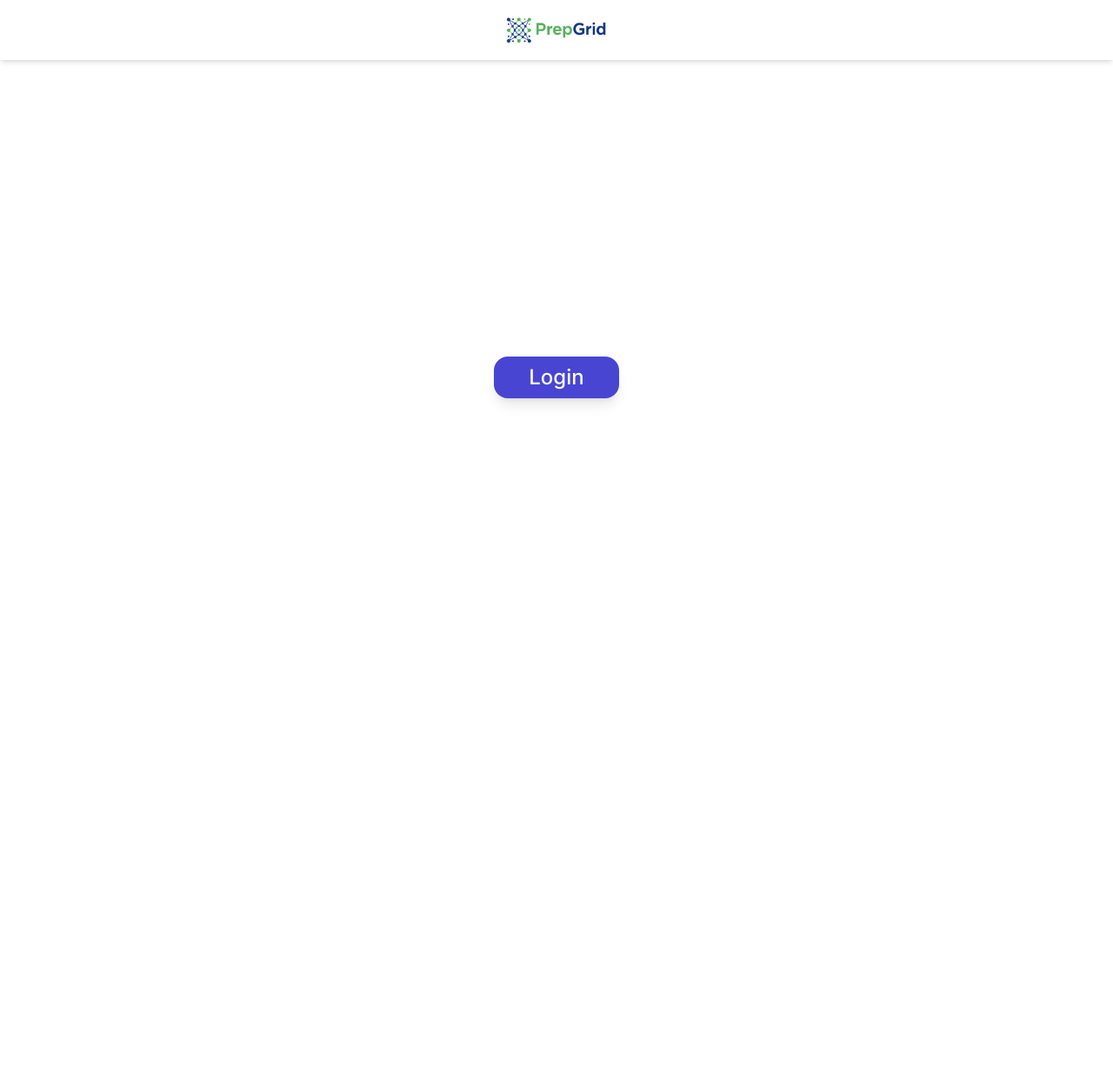
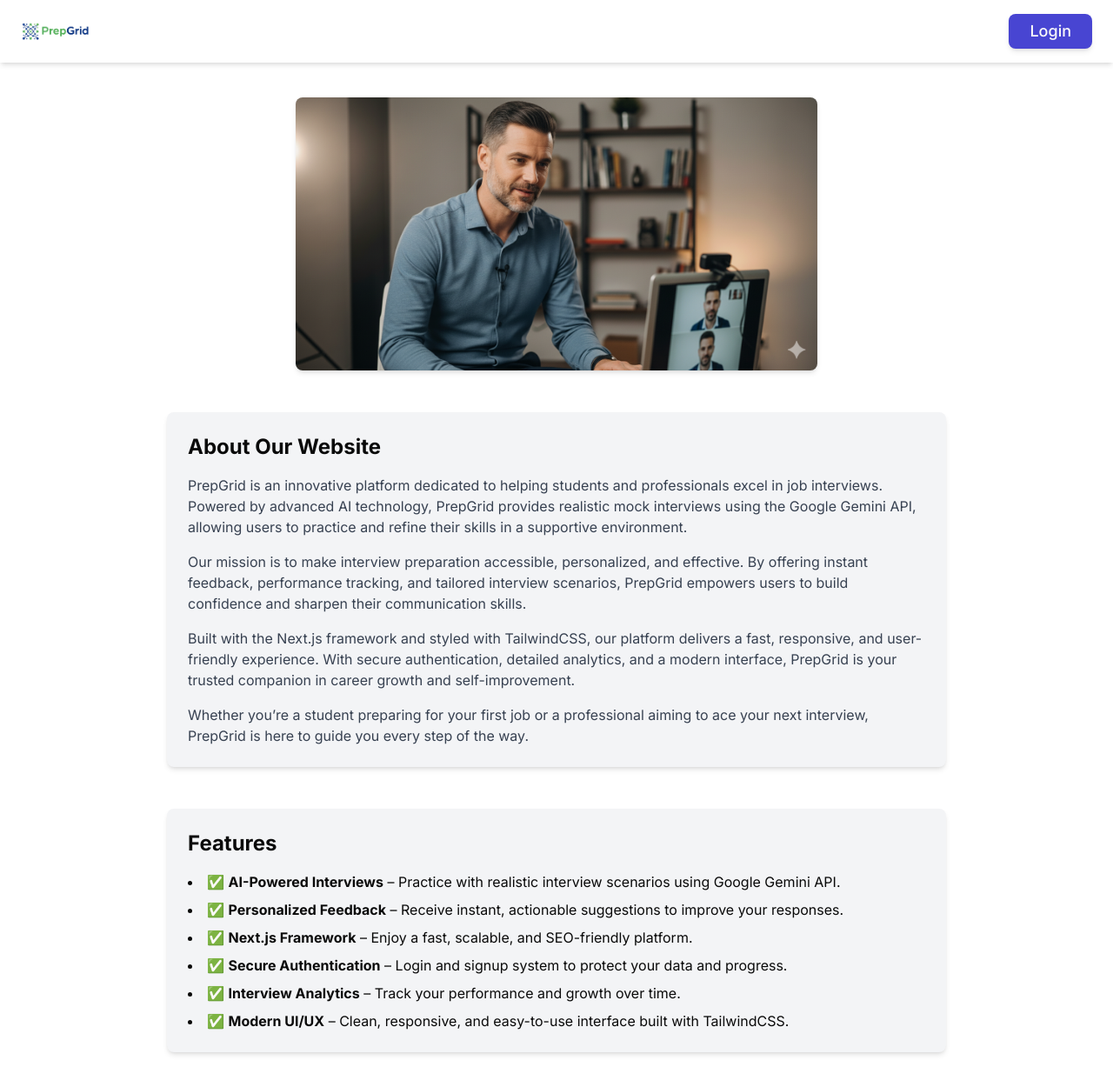
Before and after one commit to Schaaz/ai-mock-interview, a Next.js app: page / in a window 1280 px wide. Shown: the whole page at 87% size. Before the commit the page ends 800 px from the top, so only its background shows below. Built offline with nearby package versions, Linux system fonts and the light colour scheme.

Commit message:
frontend changes

```diff
--- a/app/page.js
+++ b/app/page.js
@@ -4,26 +4,79 @@
 
 export default function Home() {
   return (
-    <div className="flex flex-col min-h-screen items-center">
-      {/* Header with centered logo */}
-      <header className="w-full flex justify-center py-4 shadow-md">
+    <div className="flex flex-col min-h-screen">
+
+      {/* Header with logo on left and login button on right */}
+      <header className="w-full flex justify-between items-center px-6 py-4 shadow-md">
+        <div className="flex items-center">
           <Image
-          src="/logo1.png"   // replace with your logo path
+            src="/logo1.png" // replace with your logo path
             alt="Logo"
-          width={120}
-          height={120}
+            width={80}
+            height={80}
             className="object-contain"
           />
-      </header>
-
-      {/* Main content with big login button */}
-      <main className="flex flex-1 justify-center items-center">
+        </div>
+        <div>
           <Link href="/dashboard">
-          <Button className="text-2xl px-10 py-6 rounded-2xl shadow-lg">
+            <Button className="text-lg px-6 py-2 rounded-lg shadow-md">
               Login
             </Button>
           </Link>
+        </div>
+      </header>
+
+      {/* Main content area */}
+      <main className="flex flex-col flex-1 items-center px-6 py-10 space-y-12">
+
+        {/* Image section about the website */}
+        <section className="w-full max-w-4xl flex justify-center">
+          <Image
+            src="/image.png" // replace with your content image path
+            alt="About Website"
+            width={600}
+            height={400}
+            className="rounded-lg shadow-md object-cover"
+          />
+        </section>
+
+        {/* Content section 1 */}
+<section className="w-full max-w-4xl bg-gray-100 p-6 rounded-lg shadow-md">
+  <h2 className="text-2xl font-bold mb-4">About Our Website</h2>
+  <div className="space-y-4 text-gray-700">
+    <p>
+      PrepGrid is an innovative platform dedicated to helping students and professionals excel in job interviews. Powered by advanced AI technology, PrepGrid provides realistic mock interviews using the Google Gemini API, allowing users to practice and refine their skills in a supportive environment.
+    </p>
+    <p>
+      Our mission is to make interview preparation accessible, personalized, and effective. By offering instant feedback, performance tracking, and tailored interview scenarios, PrepGrid empowers users to build confidence and sharpen their communication skills.
+    </p>
+    <p>
+      Built with the Next.js framework and styled with TailwindCSS, our platform delivers a fast, responsive, and user-friendly experience. With secure authentication, detailed analytics, and a modern interface, PrepGrid is your trusted companion in career growth and self-improvement.
+    </p>
+    <p>
+      Whether you’re a student preparing for your first job or a professional aiming to ace your next interview, PrepGrid is here to guide you every step of the way.
+    </p>
+  </div>
+</section>
+
+
+        {/* Content section 2 */}
+<section className="w-full max-w-4xl bg-gray-100 p-6 rounded-lg shadow-md">
+  <h2 className="text-2xl font-bold mb-4">Features</h2>
+  <ul className="list-disc list-inside space-y-2">
+    <li>✅ <strong>AI-Powered Interviews</strong> – Practice with realistic interview scenarios using Google Gemini API.</li>
+    <li>✅ <strong>Personalized Feedback</strong> – Receive instant, actionable suggestions to improve your responses.</li>
+    <li>✅ <strong>Next.js Framework</strong> – Enjoy a fast, scalable, and SEO-friendly platform.</li>
+    <li>✅ <strong>Secure Authentication</strong> – Login and signup system to protect your data and progress.</li>
+    <li>✅ <strong>Interview Analytics</strong> – Track your performance and growth over time.</li>
+    <li>✅ <strong>Modern UI/UX</strong> – Clean, responsive, and easy-to-use interface built with TailwindCSS.</li>
+  </ul>
+</section>
+
+        {/* Additional sections can be added similarly */}
+
       </main>
+
     </div>
   );
 }
```
Also changed, not shown: public/image.png (added), 1 other file (tests, documents, lock files or other folders). Lines whose indentation alone changed are shown as unchanged.
